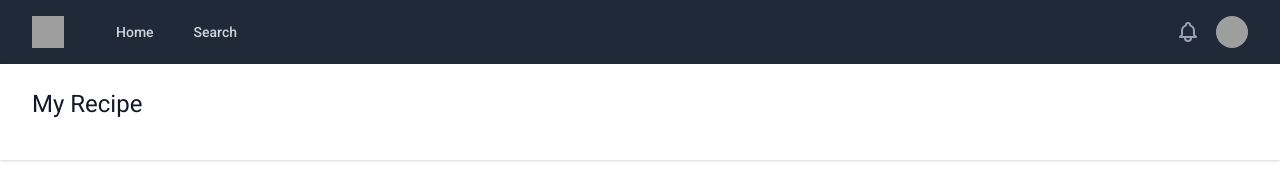
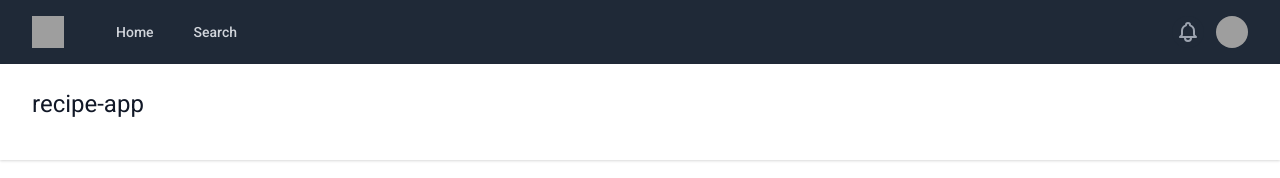
Before and after one commit to fourgates/recipe-app, an Angular app: page / in a window 1280 px wide. Shown: the top 178 px of the page. Built offline with nearby package versions, Linux system fonts and the light colour scheme; grey boxes are pictures that could not be loaded; what @tailwindcss/typography would draw is missing.

Commit message:
added route titles

```diff
--- a/src/app/app-routing.module.ts
+++ b/src/app/app-routing.module.ts
@@ -4,8 +4,8 @@ import { RecipeSearchComponent } from './recipe-search/recipe-search.component';
 import { RecipeComponent } from './recipe/recipe.component';
 
 const routes: Routes = [
-  { path: 'recipe', component: RecipeComponent },
-  { path: 'search', component: RecipeSearchComponent },
+  { path: 'recipe', component: RecipeComponent, data:{title: 'My Recipe'}},
+  { path: 'search', component: RecipeSearchComponent, data:{title: 'Find a Recipe'}},
 ];
 @NgModule({
   imports: [RouterModule.forRoot(routes)],
--- a/src/app/app.component.html
+++ b/src/app/app.component.html
@@ -131,7 +131,7 @@
   <header class="bg-white shadow">
     <div class="max-w-7xl mx-auto py-6 px-4 sm:px-6 lg:px-8">
       <h1 class="text-3xl font-bold text-gray-900">
-        My Recipe
+        {{title}}
       </h1>
     </div>
   </header>
--- a/src/app/app.component.ts
+++ b/src/app/app.component.ts
@@ -1,10 +1,23 @@
-import { Component } from '@angular/core';
+import { Component, OnInit } from '@angular/core';
+import { ActivatedRoute, ActivationStart, Router } from '@angular/router';
 
 @Component({
   selector: 'app-root',
   templateUrl: './app.component.html',
   styleUrls: ['./app.component.scss']
 })
-export class AppComponent {
+export class AppComponent implements OnInit{
   title = 'recipe-app';
+  constructor(private router: Router){
+
+  }
+  ngOnInit(): void {
+    this.router.events.subscribe(e =>{
+      if(e instanceof ActivationStart){
+        if(e.snapshot.data.title){
+          this.title = e.snapshot.data.title;
+        }
+      }
+    })
+  }
 }
```
